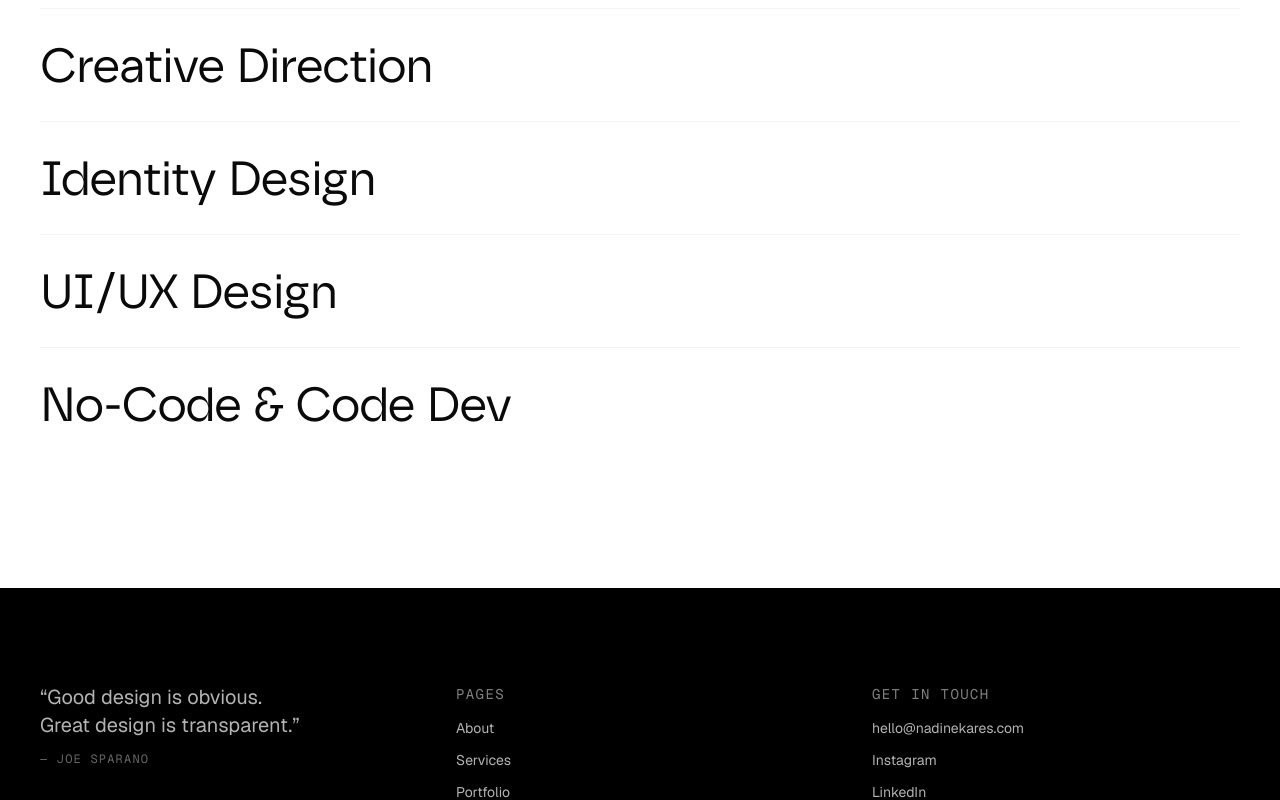
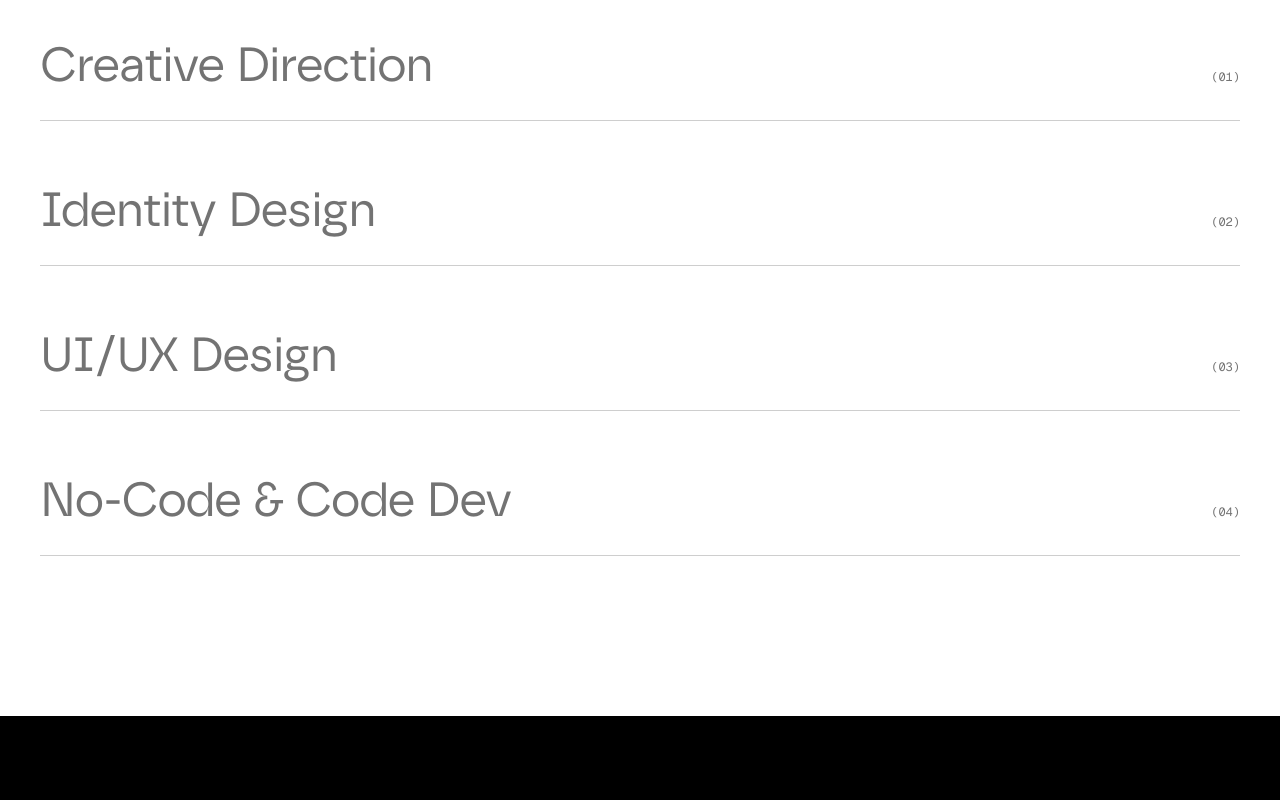
Before and after one commit to nadinekares/nadinekares, a Next.js app: page / in a window 1280 px wide. Shown: the part 2180-2980 px from the top of the page. Built offline with nearby package versions, Linux system fonts and the light colour scheme.

Commit message:
feat: enhance Services section with hover interactions, numbered items, and dividers
Co-Authored-By: Claude Opus 4.6 <noreply@anthropic.com>

```diff
--- a/components/sections/footer.tsx
+++ b/components/sections/footer.tsx
@@ -56,11 +56,8 @@ export function Footer() {
           {/* Column 1: Quote */}
           <div className="md:col-span-1">
             <p className="text-lg leading-snug text-white/70 md:text-xl">
-              &ldquo;Good design is obvious.<br />
-              Great design is transparent.&rdquo;
-            </p>
-            <p className="mt-3 text-xs font-label uppercase tracking-[0.1em] text-white/40">
-              — Joe Sparano
+              Catching clicks,<br />
+              crafting pixels.
             </p>
           </div>
 
--- a/components/sections/services.tsx
+++ b/components/sections/services.tsx
@@ -62,10 +62,16 @@ export function Services() {
       <div className="mt-12 md:mt-16">
         {services.map((service, i) => (
           <Reveal key={service} delay={0.2 + i * 0.1}>
-            <div className="border-t border-muted py-6 md:py-8">
-              <span className="font-heading text-3xl leading-none tracking-tight text-foreground md:text-5xl">
-                {service}
-              </span>
+            <div className="group cursor-pointer py-6 md:py-8">
+              <div className="flex items-baseline justify-between">
+                <span className="inline-block font-heading text-3xl leading-none tracking-tight text-muted-foreground transition-all duration-700 ease-[cubic-bezier(0.16,1,0.3,1)] group-hover:translate-x-4 group-hover:text-foreground md:text-5xl md:group-hover:translate-x-8">
+                  {service}
+                </span>
+                <span className="text-xs font-normal text-muted-foreground font-label">
+                  ({String(i + 1).padStart(2, "0")})
+                </span>
+              </div>
+              <div className="mt-6 h-px w-full bg-foreground/20 md:mt-8" />
             </div>
           </Reveal>
         ))}
```
